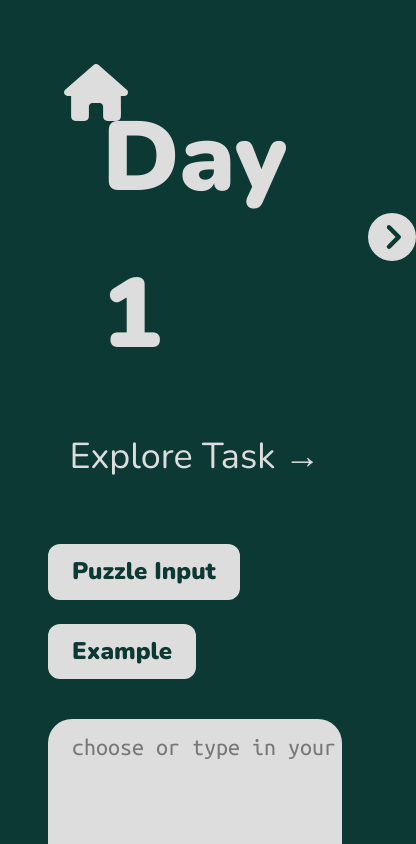
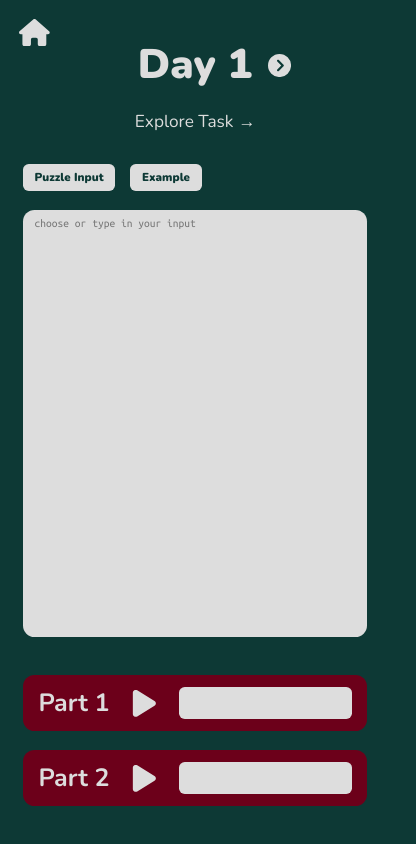
Before and after one commit to swalstab/advent_of_code_2024, a React (Vite) app: page /day/1 in a window 390 px wide. Shown: the top 844 px of the page, 416 px wide, since content can reach past the window. Built offline with nearby package versions, Linux system fonts and the light colour scheme.

Commit message:
add responsiveness

```diff
--- a/src/index.css
+++ b/src/index.css
@@ -44,7 +44,8 @@
 
   /* Font-Size */
   --font-size-heading-xl: 9.8rem;
-  --font-size-heading-lg: 5.2rem;
+  --font-size-heading-lg: 8.6rem;
+  --font-size-heading-md: 5.2rem;
 
   --font-size-text-md: 3.6rem;
   --font-size-text-sm: 2.4rem;
@@ -114,6 +115,10 @@ body {
 /**********************************************************/
 /* REUSABLE CLASSES */
 /**********************************************************/
+.heading {
+  text-align: center;
+}
+
 .heading--xl {
   margin: var(--space-6) 0;
   font-size: var(--font-size-heading-xl);
@@ -122,7 +127,7 @@ body {
 }
 
 .heading--lg {
-  font-size: var(--font-size-heading-lg);
+  font-size: var(--font-size-heading-md);
   font-weight: 700;
 }
 
@@ -218,7 +223,7 @@ body {
   aspect-ratio: 1/1;
   overflow: hidden;
   border-radius: var(--border-radius);
-  font-size: var(--font-size-heading-lg);
+  font-size: var(--font-size-heading-md);
   font-weight: 700;
   color: inherit;
   text-decoration: none;
@@ -382,9 +387,12 @@ body {
 }
 
 .result__content {
+  display: flex;
   flex-grow: 1;
+  justify-content: center;
+  align-items: center;
+  align-self: stretch;
   max-width: 70rem;
-  height: var(--space-8);
   padding: var(--space-1) var(--space-3);
   border: none;
   border-radius: var(--border-radius-sm);
@@ -399,3 +407,68 @@ body {
   background-color: var(--color-grey);
   color: var(--color-grey-lighter);
 }
+
+@media (max-width: 69em) {
+  html {
+    font-size: 56.25%;
+  }
+
+  .heading--xl {
+    font-size: var(--font-size-heading-lg);
+    line-height: inherit;
+  }
+}
+
+@media (max-width: 55em) {
+  html {
+    font-size: 50%;
+  }
+
+  .calendar {
+    gap: var(--space-4);
+  }
+
+  .header__title-group {
+    column-gap: var(--space-7);
+  }
+}
+
+@media (max-width: 45em) {
+  html {
+    font-size: 45%;
+  }
+
+  .calendar {
+    grid-template-columns: repeat(4, 1fr);
+  }
+
+  .header__home-link {
+    margin: var(--space-6);
+  }
+
+  .header__title-group {
+    column-gap: var(--space-6);
+  }
+}
+
+@media (max-width: 37em) {
+  html {
+    font-size: 35%;
+  }
+}
+
+@media (max-width: 30em) {
+  html {
+    font-size: 30%;
+  }
+
+  .header__title-group {
+    column-gap: var(--space-5);
+  }
+}
+
+@media (max-width: 25em) {
+  .result__content {
+    font-size: var(--font-size-text-sm);
+  }
+}
```
